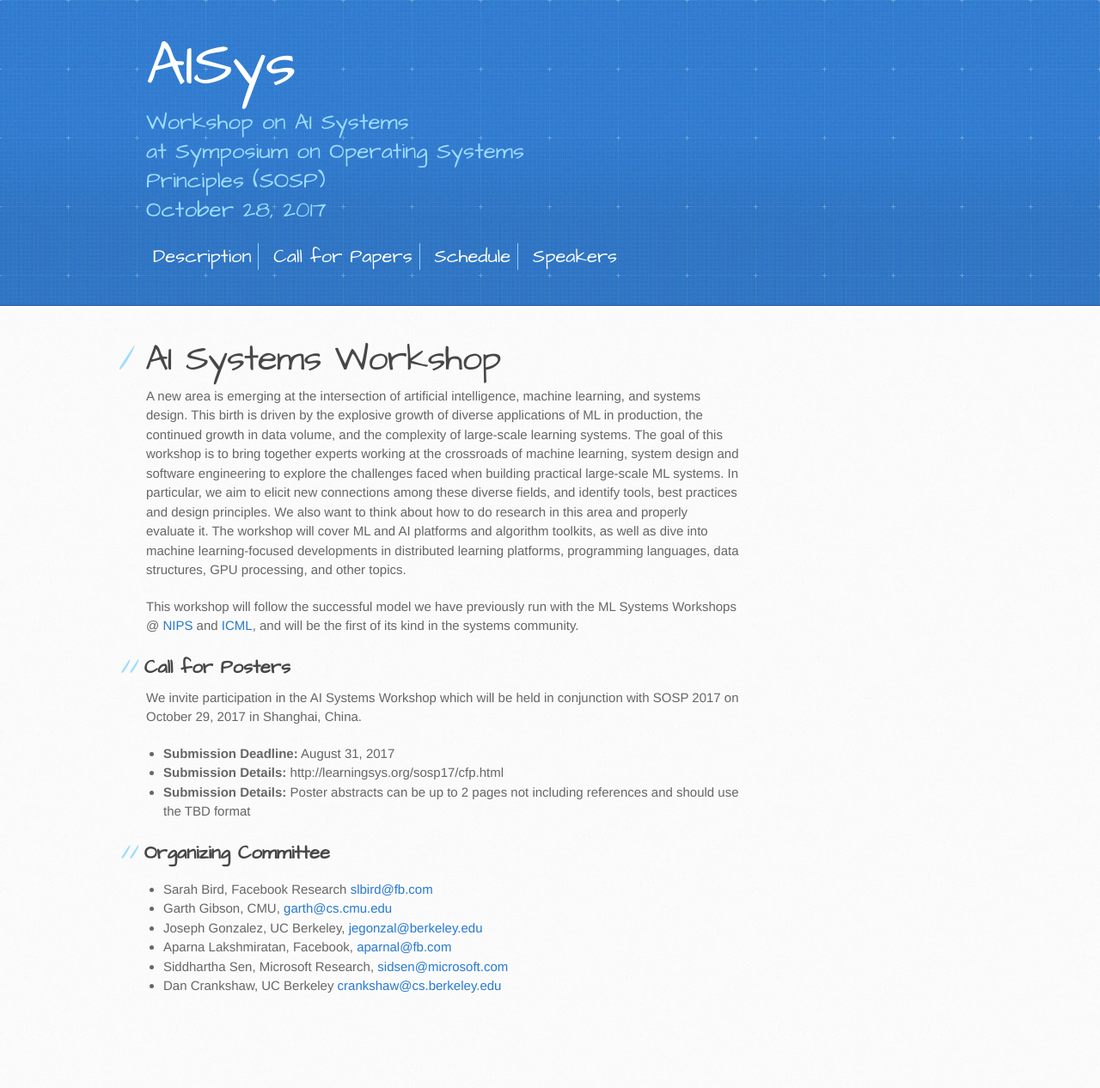
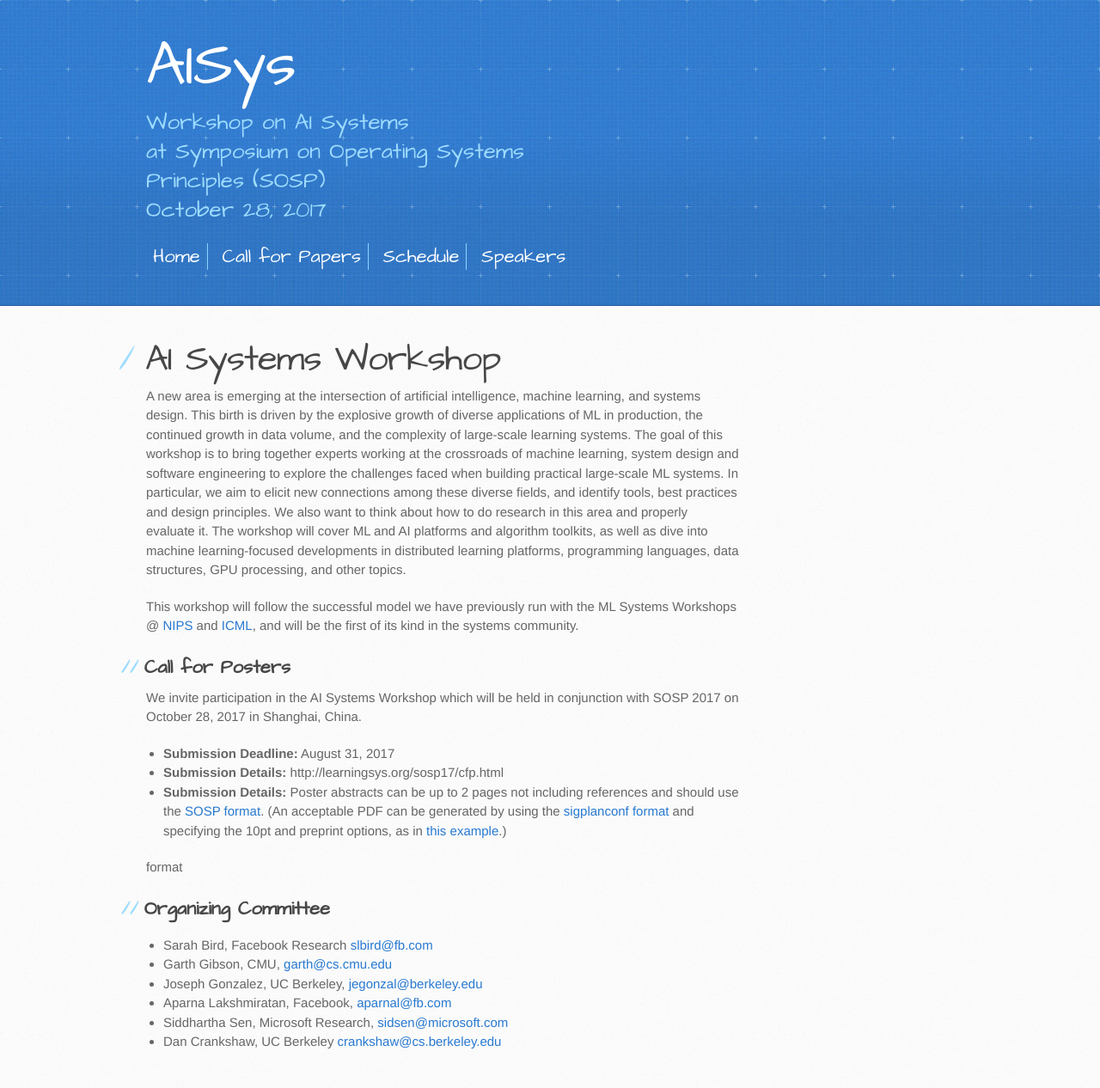
Before and after one commit to LearningSys/sosp17, a Jekyll site: the page built from index.md, in a window 1280 px wide. Shown: the whole page at 86% size. Built offline with Jekyll 4.4.1, drawn with Linux system fonts in a browser that asks for light colours; the repository's description, which GitHub fills in, is left out; our own code applies the rules of GitHub Pages for plain Markdown files; before the commit the page ends 1201 px from its top, so only the background shows below that.

Commit message:
homepage

```diff
--- a/_layouts/default.html
+++ b/_layouts/default.html
@@ -25,7 +25,7 @@
       <h2>at Symposium on Operating Systems Principles (SOSP)</h2>
       <h2>October 28, 2017</h2>
 		<div class='mymenu'>
-			<span class='menu-link'><a href='index.html'>Description</a></span>
+			<span class='menu-link'><a href='index.html'>Home</a></span>
 			<span class='menu-link'><a href='cfp.html'>Call for Papers</a></span>
 			<span class='menu-link'><a href='schedule.html'>Schedule</a></span>
 			<span class='menu-link-last'><a href='talks.html'>Speakers</a></span>
--- a/index.md
+++ b/index.md
@@ -10,11 +10,13 @@ This workshop will follow the successful model we have previously run with the M
 
 ## Call for Posters
 
-We invite participation in the AI Systems Workshop which will be held in conjunction with SOSP 2017 on October 29, 2017 in Shanghai, China.
+We invite participation in the AI Systems Workshop which will be held in conjunction with SOSP 2017 on October 28, 2017 in Shanghai, China.
 
 * **Submission Deadline:** August 31, 2017
 * **Submission Details:** http://learningsys.org/sosp17/cfp.html
-* **Submission Details:** Poster abstracts can be up to 2 pages not including references and should use the TBD format
+* **Submission Details:** Poster abstracts can be up to 2 pages not including references and should use the [SOSP format](https://www.sigops.org/sosp/sosp17/submission-rules.html). (An acceptable PDF can be generated by using the [sigplanconf format](http://www.sigplan.org/Resources/Author/#sigplanconf-format) and specifying the 10pt and preprint options, as in [this example](http://www.eecs.umich.edu/~pmchen/sosp/sosp17-template.tex).)
+
+format
 
 ## Organizing Committee
 + Sarah Bird, Facebook Research <slbird@fb.com>
```
Also changed, not shown: cfp.md (+2 -2 lines).
